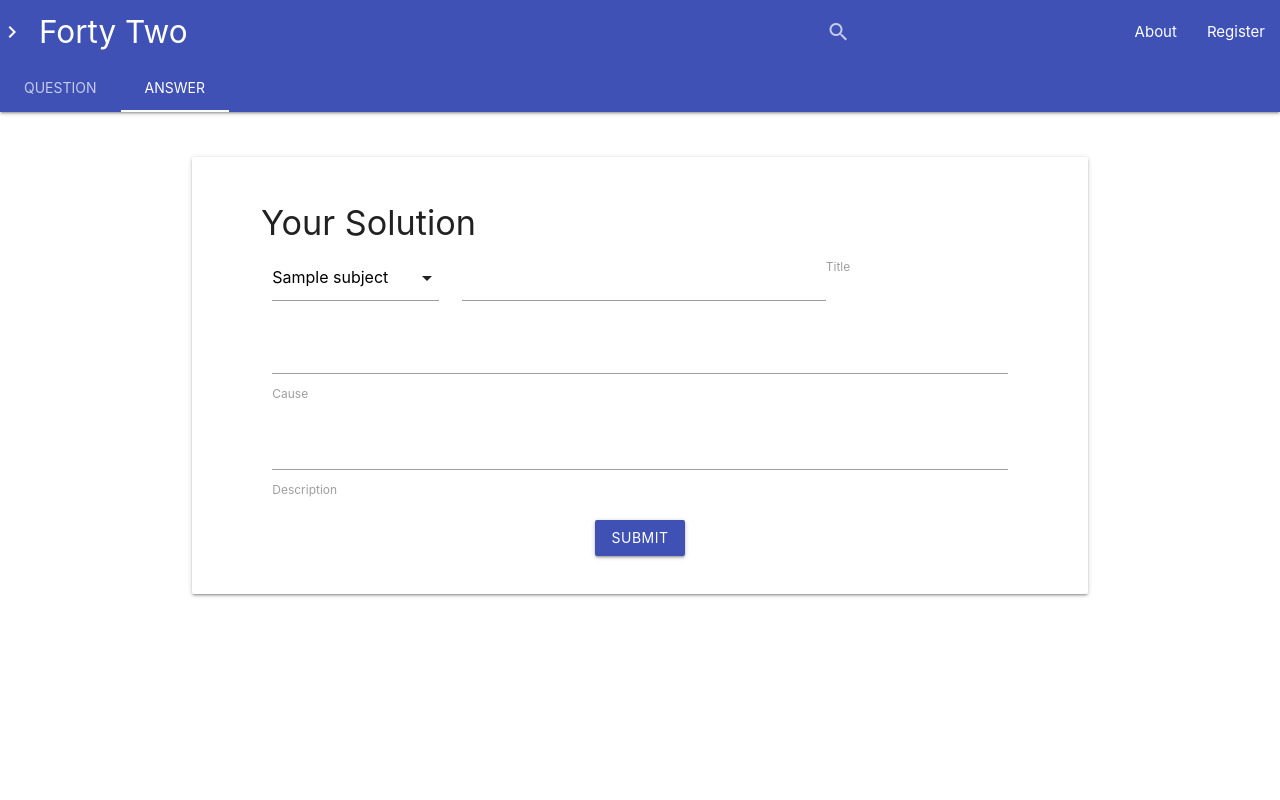
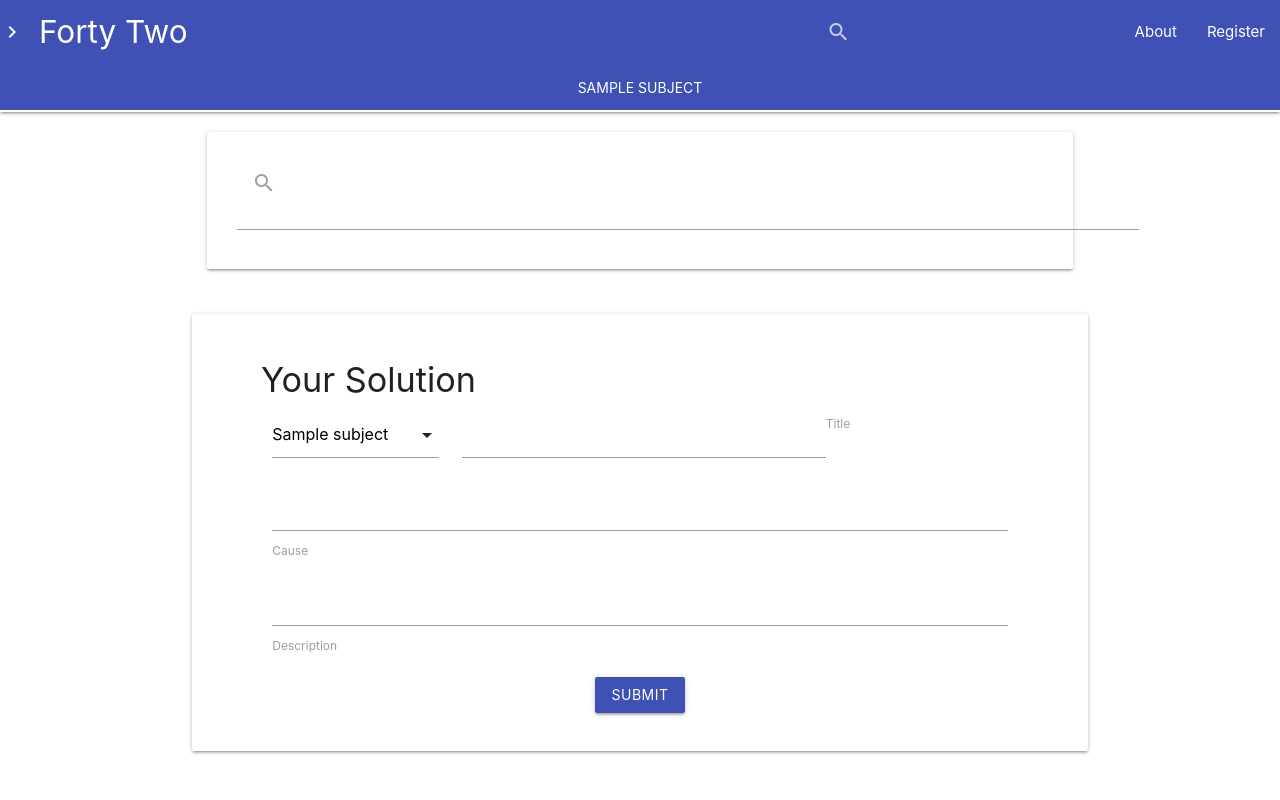
Before and after one commit to garblez/wad_forty_two_project, a Django app: page / in a window 1280 px wide. Run offline with Django 3.2, Linux system fonts and the light colour scheme; tables that the repository leaves empty hold one stand-in row (values such as "Sample post"); some libraries are stand-ins or nearby versions.

Commit message:
Working UI enhancements: added scrollable tab bar in navbar on index page for each subject category. Changing layout design of most pages to focus more on subjects and question browsing: adding a solution shall be generally present but searching for solutions shall be confined mostly to the search bar in the navbar.

```diff
--- a/forty_two_project/forty_two/templates/index.html
+++ b/forty_two_project/forty_two/templates/index.html
@@ -1,7 +1,26 @@
 {% extends 'project/base.html' %}
+{% load static %}
 
 {% block title_block %}
     42
+{% endblock %}
+
+{% block head_block %}
+    <link rel="stylesheet" href="{% static 'css/index.css' %}">
+{% endblock %}
+
+{% block navbar_tabs_block %}
+    <div class="nav-content">
+        <div class="row" >
+            <div class="col s12 no-padding" style="">
+                <ul class="tabs tabs-fixed-width tabs-transparent" >
+                    {% for subject in subjects %}
+                        <li class="tab"><a href="#{{ subject.title_slug }}-tab">{{ subject.title }}</a></li>
+                    {% endfor %}
+                </ul>
+            </div>
+        </div>
+    </div>
 {% endblock %}
 
 
@@ -79,9 +98,4 @@
 {% endblock %}
 
 {% block included_js_block %}
-    <script type="text/javascript">
-        $(document).ready(function(){
-            M.updateTextFields();
-        });
-    </script>
 {% endblock %}
--- a/forty_two_project/forty_two/views.py
+++ b/forty_two_project/forty_two/views.py
@@ -13,7 +13,8 @@
 
     def get(self, request, *args, **kwargs):
         return render(request, "index.html", {
-            'form': SolutionForm() # Empty form for the `answer` tab to be POSTed
+            'form': SolutionForm(),  # Empty form for the `answer` tab to be POSTed
+            'subjects': Subject.objects.all()
         })
 
     # TODO: Add a more appropriate post method to handle post requests to the index
--- a/forty_two_project/static/js/base.js
+++ b/forty_two_project/static/js/base.js
@@ -1,5 +1,10 @@
 $(document).ready(function(){
-    $('.tabs').tabs();  // Give tabs interactivity
+    $('ul.tabs').tabs();  // Give tabs interactivity
+
+    $('ul.tabs').click(function(){
+        this.scroll();
+    });
+
     $('.sidenav').sidenav();  // Add a sidenav menu for when the window is narrow.
     $('select').formSelect();
     $('input#sol-title, textarea#sol-description').characterCounter();
--- a/forty_two_project/templates/project/base.html
+++ b/forty_two_project/templates/project/base.html
@@ -46,17 +46,19 @@
                 </div>
             </li>
             <li><a href="{% url 'about' %}">About</a></li>
-            <li><a href="#">Register</a></li>
+            <li>
+                {% if user.is_authenticated %}
+                    {{ user }}
+                {% else %}
+                    <a href="#">
+                        Register
+                    </a>
+                {% endif %}
+            </li>
         </ul>
 
     </div>
     {% block navbar_tabs_block %}
-        <div class="nav-content">
-            <ul class="tabs tabs-transparent">
-                <li class="tab"><a href="#question-page">Question</a></li>
-                <li class="tab"><a class="active" href="#answer-page">Answer</a></li>
-            </ul>
-        </div>
     {% endblock %}
 </nav>
 
```
